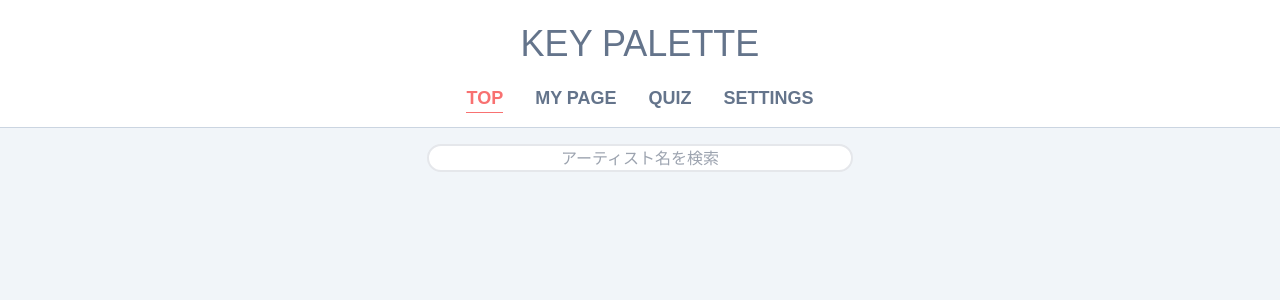
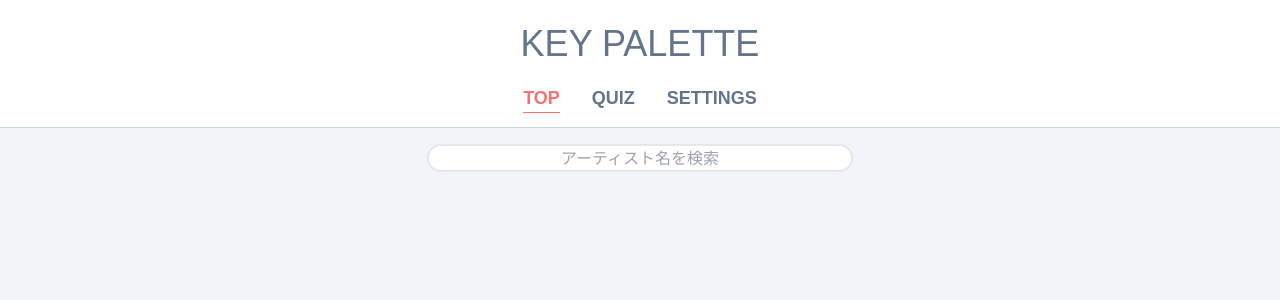
Before and after one commit to Yuki-Nakamura4/SpotifyAPIApp, a React (Create React App) app: page / in a window 1280 px wide. Shown: the top 300 px of the page. Built offline with nearby package versions, Linux system fonts and the light colour scheme.

Commit message:
マイページをヘッダーから削除

```diff
--- a/src/Components/organisms/layout/Header.tsx
+++ b/src/Components/organisms/layout/Header.tsx
@@ -31,7 +31,7 @@ export const Header = memo(() => {
     </div>
       <div className="mt-5 mb-4 flex justify-center space-x-8">
       <p className={`text-lg ${isTopPage ? 'text-red-400 border-b border-red-400' : 'text-slate-500'} hover:text-red-400  invisible sm:visible font-Quicksand font-600 cursor-pointer`} onClick={onClickTop}>TOP</p>
-      <p className={`text-lg ${isMyPage ? 'text-red-400 border-b border-red-400' : 'text-slate-500'} hover:text-red-400  invisible sm:visible font-Quicksand font-600 cursor-pointer`} onClick={onClickMypage}>MY PAGE</p>
+      {/* <p className={`text-lg ${isMyPage ? 'text-red-400 border-b border-red-400' : 'text-slate-500'} hover:text-red-400  invisible sm:visible font-Quicksand font-600 cursor-pointer`} onClick={onClickMypage}>MY PAGE</p> */}
       <p className={`text-lg ${isQuiz ? 'text-red-400 border-b border-red-400' : 'text-slate-500'} hover:text-red-400  invisible sm:visible font-Quicksand font-600 cursor-pointer`} onClick={onClickQuiz}>QUIZ</p>
       <p className={`text-lg ${isSettings ? 'text-red-400 border-b border-red-400' : 'text-slate-500'} hover:text-red-400  invisible sm:visible font-Quicksand font-600 cursor-pointer`} onClick={onClickSettings}>SETTINGS</p>
       </div>
```
